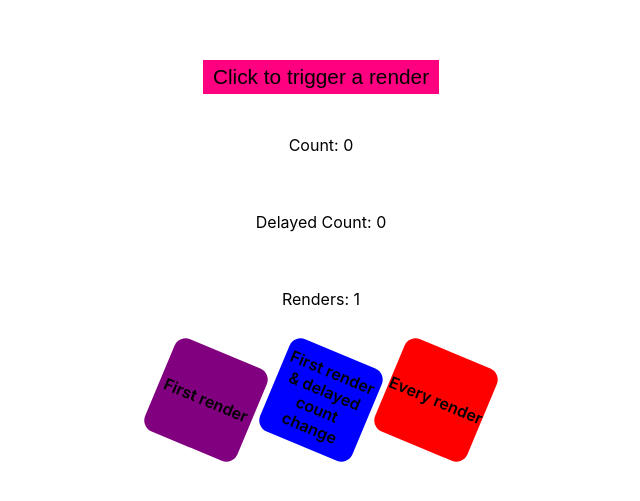
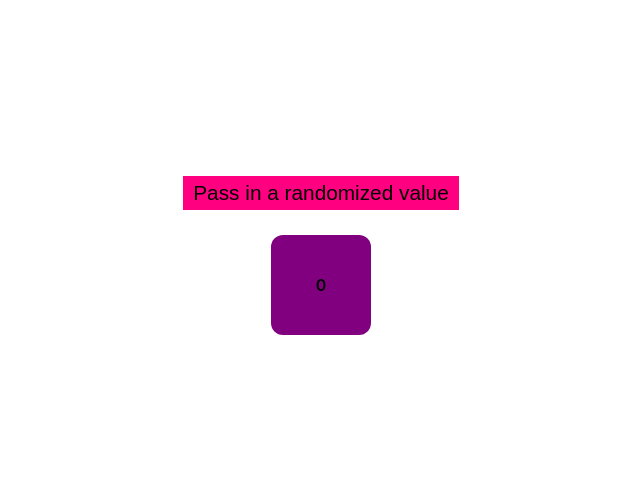
Before and after one commit to alissa1228/gsap-example, a React (Create React App) app: page / in a window 1280 px wide. Shown: the part 145-646 px from the top of the page, without its empty margins (319-959 px from the left). Built offline with nearby package versions, Linux system fonts and the light colour scheme.

Commit message:
#1 props 내려서 state 변화에 따라 컨트롤할 수 있게

```diff
--- a/src/App.js
+++ b/src/App.js
@@ -2,57 +2,30 @@ import React, {useRef, useEffect, useState} from "react";
 import { gsap } from "gsap";
 import './App.css';
 
-const Box =({children}) => {
-  return(
-    <div className="box">{children}</div>
-  )
-};
 
+const randomX = gsap.utils.random(-200, 200, 1, true);
+//랜덤 숫자 받아서 Gsap x 쪽에 해당 값 넣기 -> 값 만큼 x 값 이동.
+const Box = ({ children, endX })=>  {
+  const boxRef = useRef();
+
+  // run when `endX` changes
+  useEffect(() => {
+    gsap.to(boxRef.current, {
+      x: endX
+    });
+  }, [endX]);
+
+  return <div className="box purple" ref={boxRef}>{children}</div>;
+}
 
 function App() {
-  const [count, setCount] = useState(0);
-  const [delayedCount, setDelayedCount] = useState(0);
-  //select 용도
-  const element = useRef();
-  const q = gsap.utils.selector(element);
-
-  //처음 렌더됐을 때만
-  useEffect(()=>{
-    gsap.to(q(".box-1"), {rotation: "+=360"});
-  },[]);
-
-  //맨 처음 랜더 + delayedCount 바뀔 때마다
-  useEffect(()=>{
-    gsap.to(q(".box-2"), {rotation: '+=360'})
-  },[delayedCount]);
-
-  //렌더 될 때마다
-  useEffect(()=>{
-    gsap.to(q(".box-3"), { rotation: "+=360" });
-  });
-
-  useEffect(() => {
-    const timer = setTimeout(() => {
-      setDelayedCount(count);
-    }, 1000);
-
-    return () => clearTimeout(timer);
-  }, [count]);
-
+  //랜덤 숫자 넣기.
+  const [endX, setEndX] = useState(0);
 
   return (
-    <div className="app" ref={element}>
-      <div>
-        <button className="toggle" onClick={() => setCount(count + 1)}>Click to trigger a render</button>
-      </div>
-      <p>Count: {count}</p>
-      <p>Delayed Count: {delayedCount}</p>
-      <p>Renders: {1 + delayedCount + count}</p>
-      <div className="flex-row">
-        <div className="box box-1 purple">First render</div>
-        <div className="box box-2 blue">First render & delayed count change</div>
-        <div className="box box-3 red">Every render</div>
-      </div>
+    <div className="app">
+      <button className="toggle" onClick={() => setEndX(randomX())}>Pass in a randomized value</button>
+      <Box endX={endX}>{endX}</Box>
     </div>
   );
 }
```
